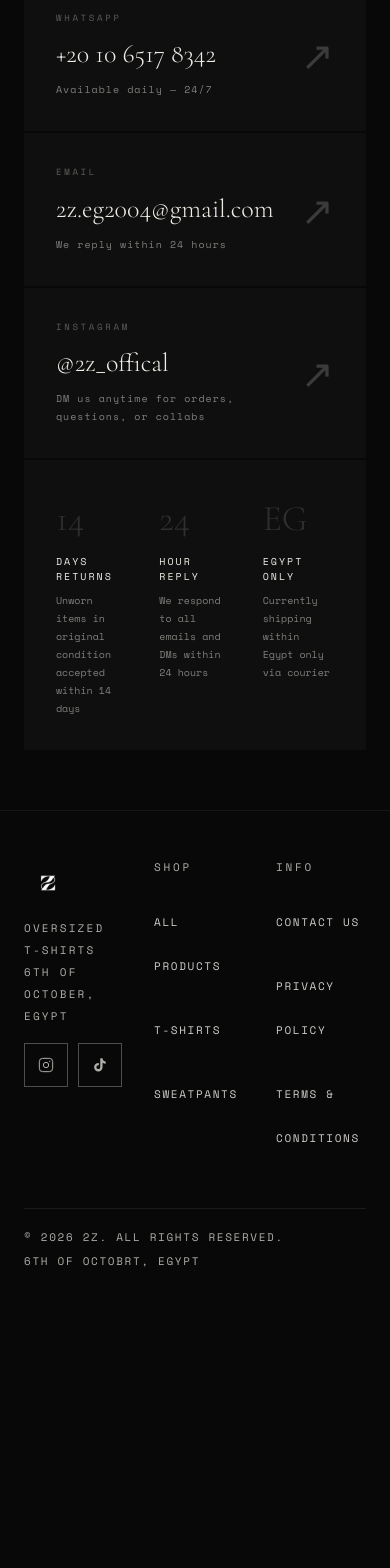
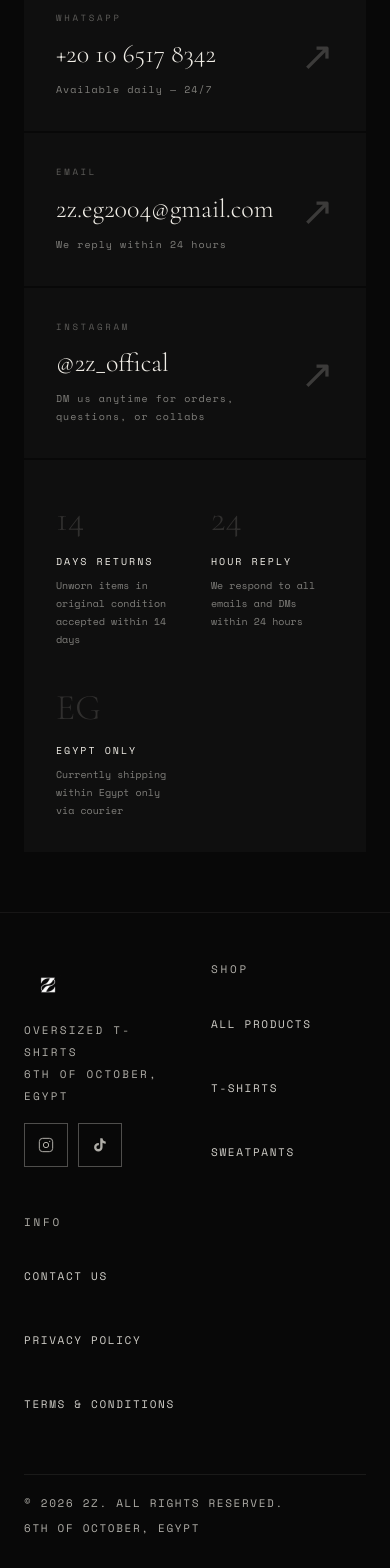
Before and after one commit to MohamedSafan2004/2z, a Next.js app: page /contact in a window 390 px wide. Shown: the part 376-1944 px from the top of the page. Before the commit the page ends 1678 px from the top, so only its background shows below. Built offline with nearby package versions, Linux system fonts and the light colour scheme.

Commit message:
responsive for now

```diff
--- a/app/(store)/admin/page.tsx
+++ b/app/(store)/admin/page.tsx
@@ -74,7 +74,7 @@ export default function AdminPage() {
       <div style={{ maxWidth: "1100px", margin: "0 auto", padding: "80px 16px 60px" }}>
 
         {/* Header + Export */}
-        <div style={{ display: "flex", justifyContent: "space-between", alignItems: "flex-start", marginBottom: "32px" }}>
+        <div style={{display: "flex", justifyContent: "space-between", alignItems: "flex-start", marginBottom: "32px", flexWrap: "wrap", gap: "16px" }}>
           <div>
             <p style={{ fontSize: "9px", letterSpacing: "0.25em", textTransform: "uppercase", color: "rgba(240,237,230,0.3)", marginBottom: "6px" }}>Dashboard</p>
             <h1 style={{ fontFamily: "Cormorant Garamond, serif", fontSize: "36px", fontWeight: 300, color: "#f0ede6" }}>Admin</h1>
--- a/app/(store)/contact/page.tsx
+++ b/app/(store)/contact/page.tsx
@@ -33,7 +33,7 @@ export default function ContactPage() {
             <div style={{ display: "flex", justifyContent: "space-between", alignItems: "center" }}>
               <div>
                 <p style={{ fontSize: "9px", letterSpacing: "0.3em", textTransform: "uppercase", color: "rgba(240,237,230,0.35)", marginBottom: "10px" }}>Email</p>
-                <p style={{ fontFamily: "Cormorant Garamond, serif", fontSize: "26px", fontWeight: 300, color: "#f0ede6", marginBottom: "8px" }}>2z.eg2004@gmail.com</p>
+                <p style={{ fontFamily: "Cormorant Garamond, serif", fontSize: "26px", fontWeight: 300, color: "#f0ede6", marginBottom: "8px", wordBreak: "break-all"}}>2z.eg2004@gmail.com</p>
                 <p style={{ fontSize: "10px", color: "rgba(240,237,230,0.5)", letterSpacing: "0.1em", lineHeight: 1.8 }}>We reply within 24 hours</p>
               </div>
               <div style={{ fontSize: "40px", color: "rgba(240,237,230,0.2)" }}>↗</div>
@@ -56,7 +56,7 @@ export default function ContactPage() {
         </a>
 
         {/* Policy Strip */}
-        <div style={{ background: "#0f0f0f", padding: "32px", marginTop: "2px", display: "grid", gridTemplateColumns: "1fr 1fr 1fr", gap: "32px" }}>
+        <div style={{ background: "#0f0f0f", padding: "32px", marginTop: "2px", display: "grid", gridTemplateColumns: "1fr 1fr", gap: "32px" }}>
           {[
             { num: "14", title: "Days Returns", desc: "Unworn items in original condition accepted within 14 days" },
             { num: "24", title: "Hour Reply", desc: "We respond to all emails and DMs within 24 hours" },
--- a/components/Footer.tsx
+++ b/components/Footer.tsx
@@ -3,9 +3,10 @@ import Link from "next/link"
 export default function Footer() {
   return (
     <footer style={{ background: "#080808", borderTop: "1px solid rgba(240,237,230,0.06)", padding: "48px 24px 32px", fontFamily: "Space Mono, monospace" }}>
+      <style>{`@media (min-width: 768px) { .footer-grid { grid-template-columns: 1fr 1fr 1fr !important; } }`}</style>
       <div style={{ maxWidth: "1450px", margin: "0 auto" }}>
 
-        <div style={{ display: "grid", gridTemplateColumns: "1fr 1fr 1fr", gap: "32px", marginBottom: "40px" }}>
+        <div className="footer-grid" style={{ display: "grid", gridTemplateColumns: "1fr 1fr", gap: "32px", marginBottom: "40px" }}>
 
           {/* Brand */}
           <div>
@@ -86,7 +87,7 @@ export default function Footer() {
         {/* Bottom */}
         <div style={{ borderTop: "1px solid rgba(240,237,230,0.08)", paddingTop: "20px", display: "flex", justifyContent: "space-between", alignItems: "center", flexWrap: "wrap", gap: "8px" }}>
           <p style={{ fontSize: "11px", letterSpacing: "0.15em", textTransform: "uppercase", color: "#b0aea8" }}>© 2026 2Z. All rights reserved.</p>
-          <p style={{ fontSize: "11px", letterSpacing: "0.15em", textTransform: "uppercase", color: "#b0aea8" }}>6th of Octobrt, Egypt</p>
+          <p style={{ fontSize: "11px", letterSpacing: "0.15em", textTransform: "uppercase", color: "#b0aea8" }}>6th of October, Egypt</p>
         </div>
 
       </div>
```
